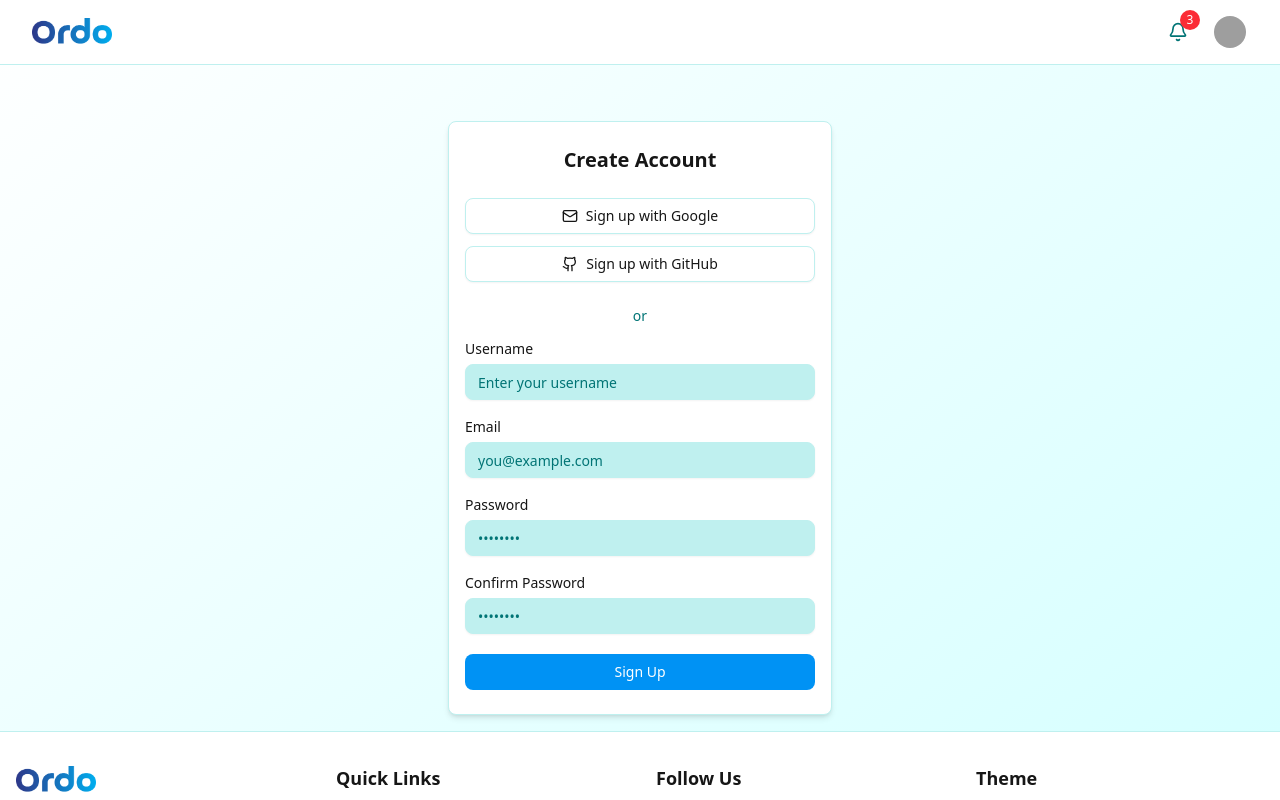
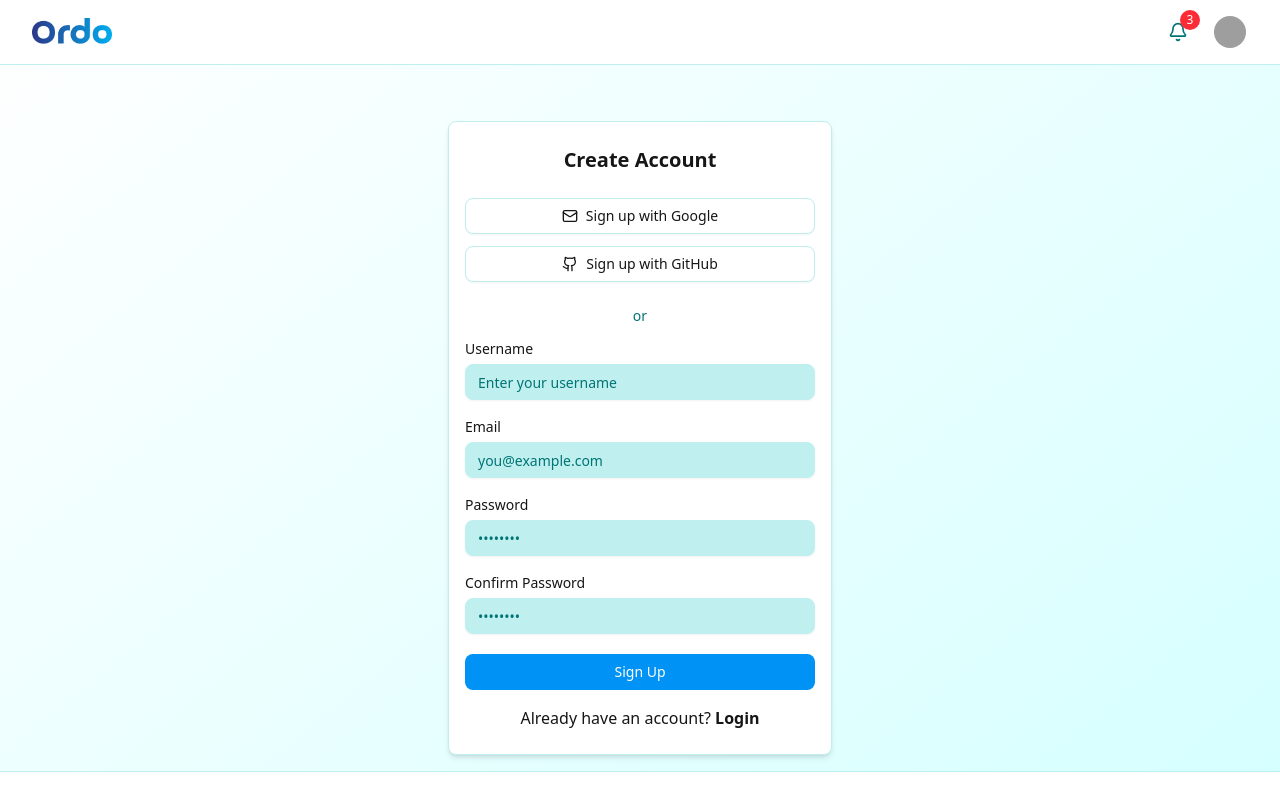
Before and after one commit to Project-ORDO/ordo-client, a React (Vite) app: page /signup in a window 1280 px wide. Shown: the top 800 px of the page. Built offline with nearby package versions, Linux system fonts and the light colour scheme; grey boxes are pictures that could not be loaded.

Commit message:
feat: add the already have account link

```diff
--- a/src/pages/user/auth/SignupPage.tsx
+++ b/src/pages/user/auth/SignupPage.tsx
@@ -13,6 +13,8 @@ import { Github, Mail } from "lucide-react"
 import { yupResolver } from "@hookform/resolvers/yup"
 import type { InferType } from "yup"
 import  { signupSchema } from "@/validation/authValidation"
+import { Link } from "react-router-dom";  // or 'next/link' for Next.js
+
 
 export function SignupForm() {
   type SignupFormData = InferType<typeof signupSchema>;
@@ -156,6 +158,21 @@ function onSubmit(values: SignupFormData) {
           </Button>
         </form>
       </Form>
+      <p
+        style={{
+          textAlign: "center",
+          marginTop: "1rem",
+          color: "var(--color-muted-foreground)"
+        }}
+      >
+        Already have an account?{" "}
+        <Link
+          to="/login"
+          style={{ color: "var(--color-primary)", fontWeight: "bold" }}
+        >
+          Login
+        </Link>
+      </p>
     </div>
   )
 }
```
